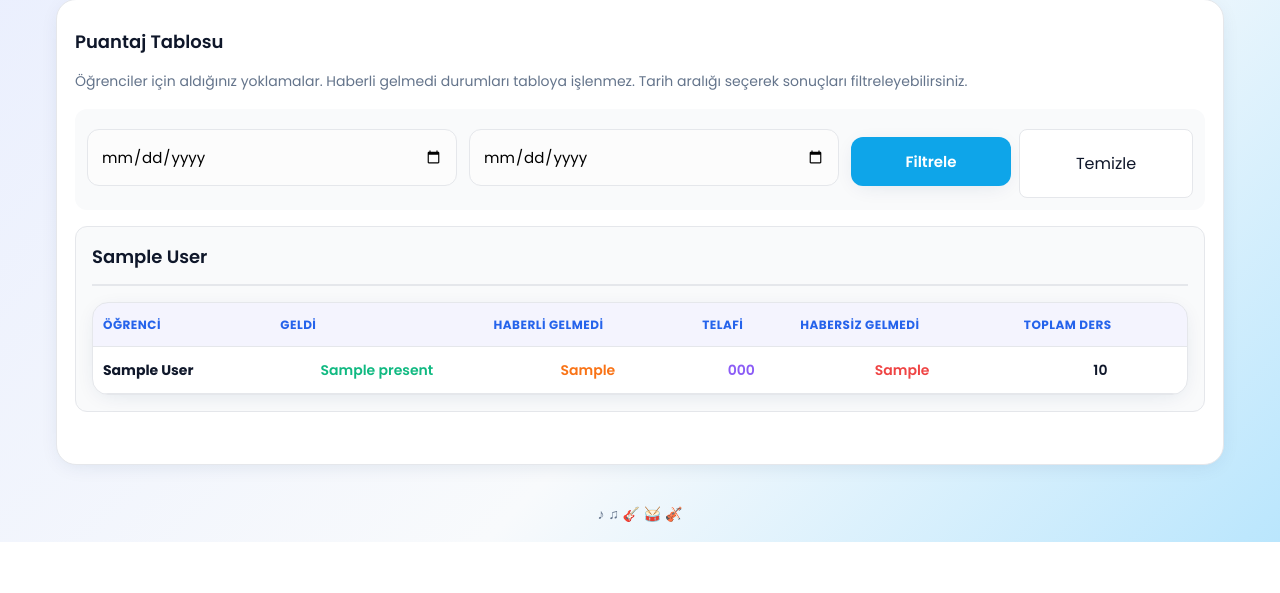
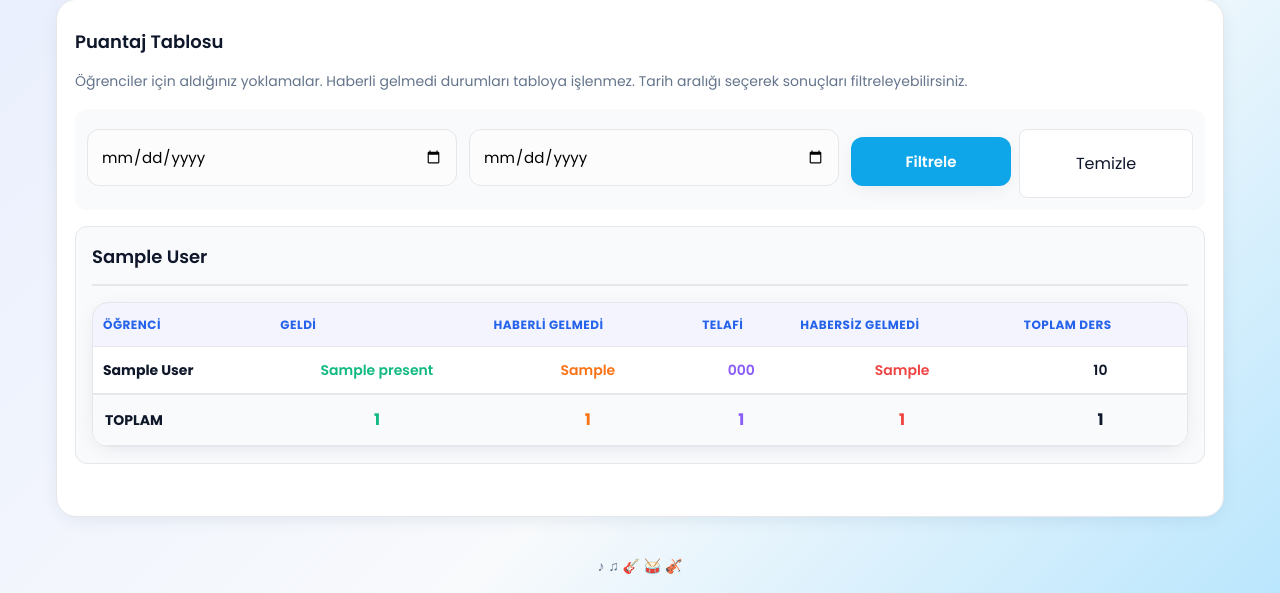
Before and after one commit to hbayseckin-prog/piarte, a FastAPI app: template templates/teacher_panel.html in a window 1280 px wide. Shown: the part 830-1423 px from the top of the page. Before the commit the page ends 1372 px from the top, so only its background shows below. Run offline with FastAPI, Linux system fonts and the light colour scheme; the template is opened without the code that fills it: most values are stand-ins (such as "Sample title", 1, 10 or a date in 2020).

Commit message:
Öğretmen panelindeki puantaj tablosuna toplam sayıları eklendi

```diff
--- a/app/main.py
+++ b/app/main.py
@@ -1037,6 +1037,7 @@ def teacher_panel(request: Request, selected_teacher_id: int | None = None, star
 
         # Puantaj raporunu hesapla (sadece kendi öğretmeni için)
         attendance_report = []
+        attendance_totals = None
         if current_teacher_id:
             attendance_report = crud.get_attendance_report_by_teacher(
                 db,
@@ -1044,6 +1045,18 @@ def teacher_panel(request: Request, selected_teacher_id: int | None = None, star
                 start_date=start_date_obj,
                 end_date=end_date_obj
             )
+            # Toplamları hesapla
+            if attendance_report and len(attendance_report) > 0:
+                teacher_report = attendance_report[0]
+                if teacher_report.get("students"):
+                    totals = {
+                        "total_present": sum(s.get("present", 0) for s in teacher_report["students"]),
+                        "total_excused_absent": sum(s.get("excused_absent", 0) for s in teacher_report["students"]),
+                        "total_telafi": sum(s.get("telafi", 0) for s in teacher_report["students"]),
+                        "total_unexcused_absent": sum(s.get("unexcused_absent", 0) for s in teacher_report["students"]),
+                        "total_lessons": sum(s.get("total", 0) for s in teacher_report["students"])
+                    }
+                    attendance_totals = totals
 
         context = {
             "request": request,
@@ -1054,6 +1067,7 @@ def teacher_panel(request: Request, selected_teacher_id: int | None = None, star
             "selected_teacher_id": display_teacher_id,
             "current_teacher_id": current_teacher_id,
             "attendance_report": attendance_report,
+            "attendance_totals": attendance_totals,
             "start_date": start_date or "",
             "end_date": end_date or "",
         }
--- a/templates/teacher_panel.html
+++ b/templates/teacher_panel.html
@@ -164,6 +164,18 @@
 						</tr>
 						{% endfor %}
 					</tbody>
+					{% if attendance_totals %}
+					<tfoot>
+						<tr style="background:#f9fafb;border-top:2px solid var(--border);">
+							<td style="padding:12px;font-weight:700;color:#0f172a;">TOPLAM</td>
+							<td style="text-align:center;padding:12px;color:#10b981;font-weight:700;font-size:16px;">{{ attendance_totals.total_present }}</td>
+							<td style="text-align:center;padding:12px;color:#f97316;font-weight:700;font-size:16px;">{{ attendance_totals.total_excused_absent }}</td>
+							<td style="text-align:center;padding:12px;color:#8b5cf6;font-weight:700;font-size:16px;">{{ attendance_totals.total_telafi }}</td>
+							<td style="text-align:center;padding:12px;color:#ef4444;font-weight:700;font-size:16px;">{{ attendance_totals.total_unexcused_absent }}</td>
+							<td style="text-align:center;padding:12px;font-weight:700;font-size:16px;color:#0f172a;">{{ attendance_totals.total_lessons }}</td>
+						</tr>
+					</tfoot>
+					{% endif %}
 				</table>
 				<div class="mobile-card-view">
 					{% for student_data in teacher_report.students %}
```
